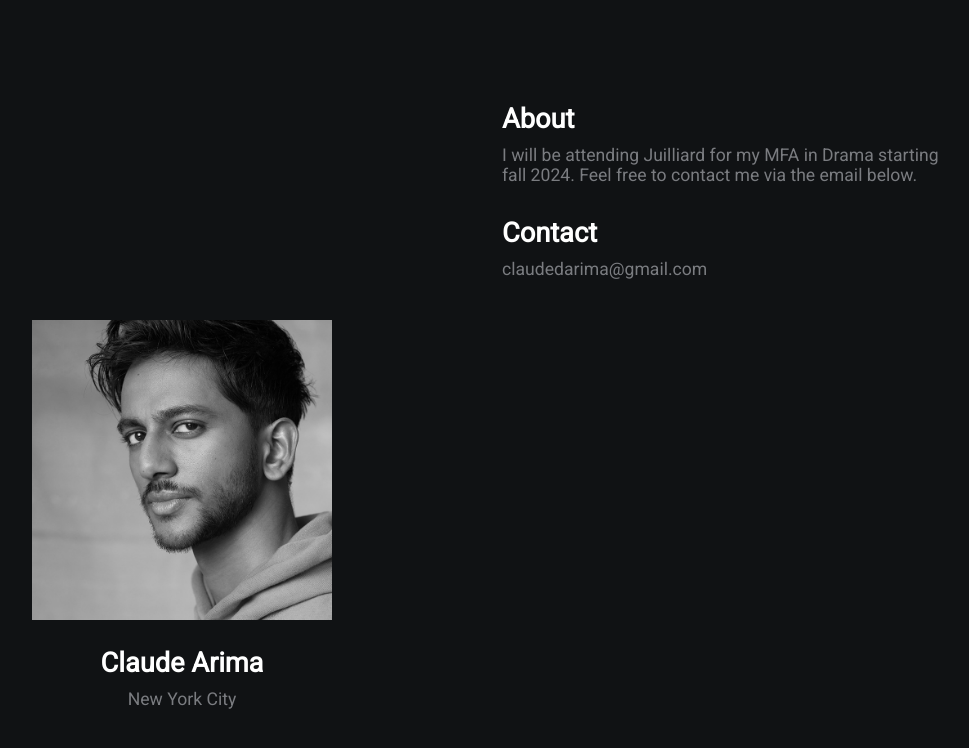
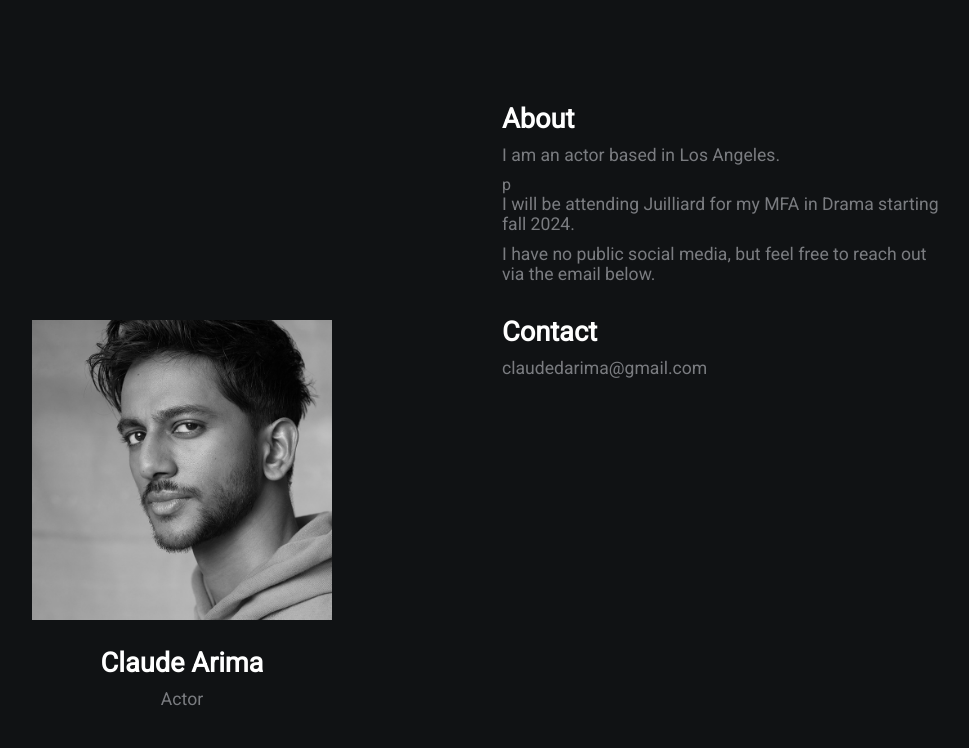
Before and after one commit to cyald/cyald.github.io, a plain HTML site: page index.html in a window 1280 px wide. Shown: the whole page, without its empty margins (138-1107 px from the left). Drawn offline with Linux system fonts and the light colour scheme.

Commit message:
Update index.html

```diff
--- a/index.html
+++ b/index.html
@@ -13,11 +13,13 @@
         <div class="section-1">
             <img src="image.jpg" width="300" height="300">
             <h2>Claude Arima</h2>
-            <p>New York City</p>
+            <p>Actor</p>
         </div>
         <div class="section-2">
             <h2>About</h2>
-            <p>I will be attending Juilliard for my MFA in Drama starting fall 2024. Feel free to contact me via the email below.</p>
+            <p>I am an actor based in Los Angeles.</p>p
+            <p>I will be attending Juilliard for my MFA in Drama starting fall 2024.</p>
+            <p>I have no public social media, but feel free to reach out via the email below.</p>
 
             <h2>Contact</h2>
             <p>claudedarima@gmail.com</p>
```
